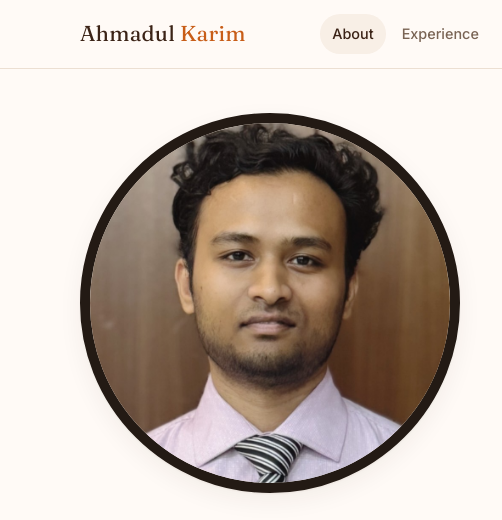
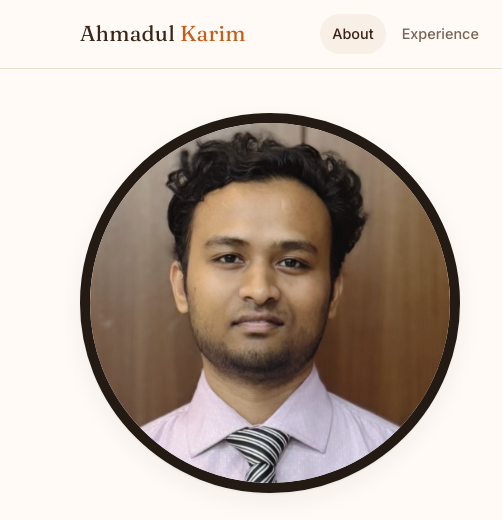
Before and after one commit to AKC23/AKC23.github.io, a plain HTML site: page index.html in a window 1280 px wide. Shown: the top 520 px of the page, 0-502 px from the left. Drawn offline with Linux system fonts and the light colour scheme.

Commit message:
Add files via upload

```diff
--- a/index.html
+++ b/index.html
@@ -104,7 +104,7 @@
     <div class="container">
       <div class="hero-grid">
         <div class="portrait">
-          <img src="assets/images/profile/headshot.jpg" alt="Portrait of Ahmadul Karim Chowdhury" width="900" height="900" fetchpriority="high">
+          <img src="assets/images/profile/profile-picture.jpg" alt="Portrait of Ahmadul Karim Chowdhury" width="900" height="900" fetchpriority="high">
         </div>
 
         <div class="hero-text">
```
Also changed, not shown: assets/images/profile/profile-picture.jpg (added), 1 other file.
